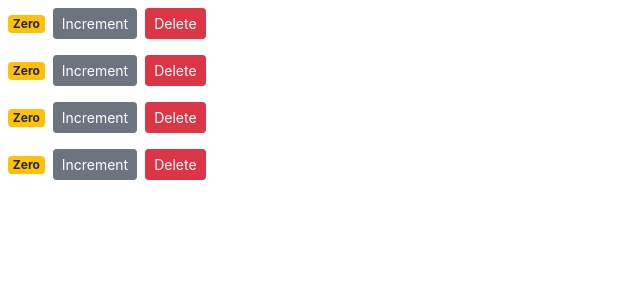
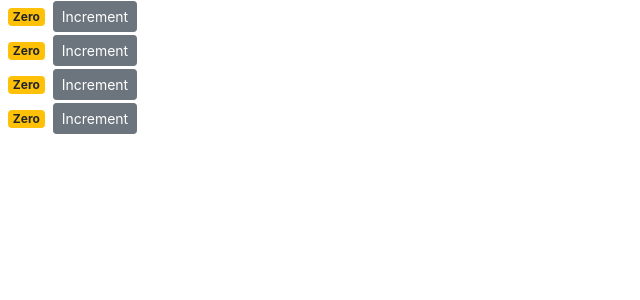
Before and after one commit to tommitah/shopping-cart, a React (Create React App) app: page / in a window 1280 px wide. Shown: the top 300 px of the page, without its empty margins (0-640 px from the left). Built offline with nearby package versions, Linux system fonts and the light colour scheme.

Commit message:
Error/problem recreate. + counterlulba.jsx

```diff
--- /dev/null
+++ b/src/components/counterlulba.jsx
@@ -0,0 +1,44 @@
+import React, { Component } from "react";
+
+class Counter extends Component {
+  state = {
+    value: this.props.value,
+  };
+
+  styles = {
+    fontSize: 20,
+    fontWeight: "bold",
+  };
+
+  handleIncrement = (product) => {
+    console.log(product);
+    this.setState({ value: this.state.value + 1 });
+  };
+
+  render() {
+    return (
+      <div>
+        <span className={this.getBadgeClass()}>{this.formatCounter()}</span>
+        <button
+          onClick={() => this.handleIncrement(product)}
+          className="btn btn-secondary btn-sm"
+        >
+          Increment
+        </button>
+      </div>
+    );
+  }
+
+  getBadgeClass() {
+    let classes = "badge m-2 badge-";
+    classes += this.state.value === 0 ? "warning" : "primary";
+    return classes;
+  }
+
+  formatCounter() {
+    const { value } = this.state;
+    return value === 0 ? "Zero" : value;
+  }
+}
+
+export default Counter;
--- a/src/components/counters.jsx
+++ b/src/components/counters.jsx
@@ -1,5 +1,5 @@
 import React, { Component } from "react";
-import Counter from "./counter";
+import Counter from "./counterlulba";
 
 class Counters extends Component {
   // Kun poistetaan Counter listasta, behaviourin _on oltava_ tässä komponentissa (katso kommentti counter.jsx), vaikka nappi itsessään
```
Also changed, not shown: 1 other file (tests, documents, lock files or other folders).
